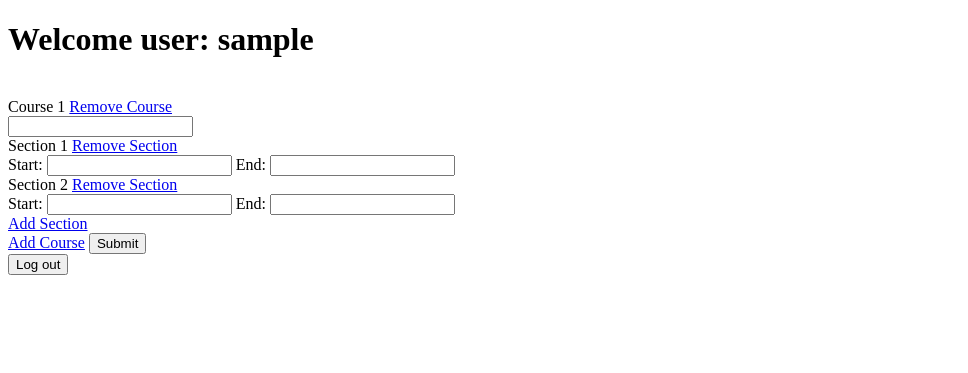
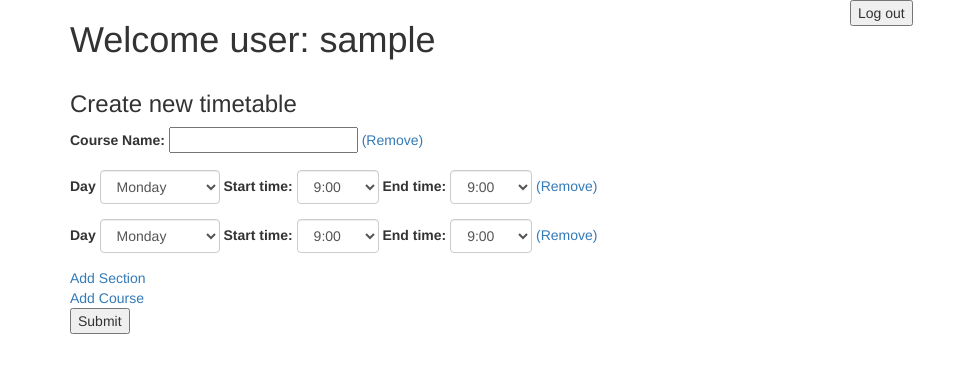
Before and after one commit to yourclassmatee/bababababa, a Flask app: a page that uses app/templates/dashboard.html in a window 1280 px wide. Shown: the top 373 px of the page, without its empty margins (0-968 px from the left). Run offline with Flask 2, Linux system fonts and the light colour scheme; the visitor is signed in with stand-in values (Sample User, id 1); some libraries are stand-ins or nearby versions.

Commit message:
change dashboard logic

```diff
--- a/app/main.py
+++ b/app/main.py
@@ -16,23 +16,42 @@ def main():
 @webapp.route('/upload_courses', methods=['POST'])
 def upload_courses():
     if(request.form):
-        courses = request.form.getlist('course_id')
-        print(courses)
+        form_list = request.form.getlist('courses')
+
+        #form_list = ['EFWEFEWF', 'M', '9', '10', 'Tu', '9', '11', '', 'GIRGURG', 'Tu', '10', '11', '']
+        print(form_list)
+
+        courses = []
 
         course_times = []
-        course_times.append([len(courses)])
-        for key in request.form.keys():
-            if(key == "course_id"):
-                continue
-            sections = request.form.getlist(key)
-            section_times = []
-            for i in range(0,len(sections)-1, 2):
-                one_section = sections[i] + "," + sections[i+1]
-                #print(one_section)
-                section_times.append(one_section)
-            course_times.append(section_times)
 
-        #print(course_times)
+        i=0
+        while i < len(form_list):
+            if len(form_list[i]) > 2:
+                courses.append(form_list[i])
+                #print(courses)
+                i += 1
+            else:
+                j = i
+                sections_one_course = []
+                while form_list[j] != "":
+                    #make single section
+                    start = form_list[j] + "_" + form_list[j+1]
+                    end = form_list[j] + "_" + form_list[j+2]
+                    single_section = start + "," + end
+                    sections_one_course.append(single_section)
+                    #print(sections_one_course)
+                    j+=3
+
+                course_times.append(sections_one_course)
+                #print(course_times)
+                i = j+2
+
+
+        #add num of courses
+        course_times.insert(0, [len(course_times)])
+
+        print(course_times)
         assigned_sections = solve_course(course_times)
 
         return str(assigned_sections)
--- a/app/templates/dashboard.html
+++ b/app/templates/dashboard.html
@@ -1,15 +1,28 @@
 <!DOCTYPE html>
 <html lang="en">
 <head>
+    <link rel="stylesheet" href="https://maxcdn.bootstrapcdn.com/bootstrap/3.3.7/css/bootstrap.min.css">
+    <link rel="stylesheet" href="{{url_for('static', filename='main.css')}}">
     <meta charset="UTF-8">
     <title>Course Selection</title>
 </head>
 <body>
-
+<div class="container">
+<div class="row">
+    <div class="col-sm-8">
         <h1 class="title"> Welcome user: {{session['username']}}</h1>
-<br>
+    </div>
+    <div class="col-sm-4">
+        <form method="POST" action={{url_for('logout')}}>
+            <input type="hidden" name="username" value="{{session['username']}}">
+            <input type="submit" value="Log out">
+        </form>
+    </div>
+</div>
 
 
+<div class="row">
+        <div class="col-sm-12">
         {% with messages = get_flashed_messages() %}
         {% if messages %}
             {% for msg in messages %}
@@ -17,40 +30,110 @@
             {% endfor %}
         {% endif %}
         {% endwith %}
-
-
-<form method="POST" action="{{url_for('upload_courses')}}">
-    <div id="course_1">
-        <label id="course_1"> Course 1 </label>
-        <a class="remove_course" id="remove_course_1" href="#">Remove Course</a> <br>
-        <input id="course_1" type="text" name="course_id" value=""> <br>
-
-        <div id="section_1_1">
-            <label id="section_1_1"> Section 1</label>
-            <a class="remove_section" id="remove_section_1_1" href="#">Remove Section</a> <br>
-            Start: <input id="section_1_1" type="text" name="course_1" value="">
-            End: <input id="section_1_1" type="text" name="course_1" value=""> <br>
+    </div>
+</div>
+<div class="row">
+    <div class="col-sm-8">
+        <h3> Create new timetable </h3>
+        <form class="form" method="POST" action="{{url_for('upload_courses')}}">
+            <div class="course">
+            <div class="form-group form-inline">
+                <label for="course_name">Course Name: </label>
+                <input type="text" name="courses">
+                <a class="remove_course" id="" href="#">(Remove)</a>
             </div>
 
-        <div id="section_1_2">
-            <label id="section_1_2"> Section 2</label>
-            <a class="remove_section" id="remove_section_1_2" href="#">Remove Section</a> <br>
-            Start: <input id="section_1_2" type="text" name="course_1" value="">
-            End: <input id="section_1_2" type="text" name="course_1" value="">
-        </div>
-        <a class="add_section" id="add_section_course_1" href="#">Add Section</a>
-
-    </div>
-
-    <a id="add_course" href="#">Add Course</a>
-
+            <div class="form-group form-inline section">
+                <label for="">Day</label>
+                <select class="form-control" name="courses">
+                    <option value="M">Monday</option>
+                    <option value="Tu">Tuesday</option>
+                    <option value="W">Wednesday</option>
+                    <option value="Th">Thursday</option>
+                    <option value="F">Friday</option>
+                </select>
+                <label for="">Start time:</label>
+                <select class="form-control" name="courses">
+                    <option value="9">9:00</option>
+                    <option value="10">10:00</option>
+                    <option value="11">11:00</option>
+                    <option value="12">12:00</option>
+                    <option value="13">13:00</option>
+                    <option value="14">14:00</option>
+                    <option value="15">15:00</option>
+                    <option value="16">16:00</option>
+                    <option value="17">17:00</option>
+                    <option value="18">18:00</option>
+                    <option value="19">19:00</option>
+                    <option value="20">20:00</option>
+                </select>
+                <label for="sel1">End time:</label>
+                <select class="form-control" name="courses">
+                    <option value="9">9:00</option>
+                    <option value="10">10:00</option>
+                    <option value="11">11:00</option>
+                    <option value="12">12:00</option>
+                    <option value="13">13:00</option>
+                    <option value="14">14:00</option>
+                    <option value="15">15:00</option>
+                    <option value="16">16:00</option>
+                    <option value="17">17:00</option>
+                    <option value="18">18:00</option>
+                    <option value="19">19:00</option>
+                    <option value="20">20:00</option>
+                </select>
+                <a class="remove_section" id="" href="#">(Remove)</a>
+            </div>   <!-- section -->
+            <div class="form-group form-inline section">
+                    <label for="">Day</label>
+                    <select class="form-control" name="courses">
+                        <option value="M">Monday</option>
+                        <option value="Tu">Tuesday</option>
+                        <option value="W">Wednesday</option>
+                        <option value="Th">Thursday</option>
+                        <option value="F">Friday</option>
+                    </select>
+                    <label for="">Start time:</label>
+                    <select class="form-control" name="courses">
+                        <option value="9">9:00</option>
+                        <option value="10">10:00</option>
+                        <option value="11">11:00</option>
+                        <option value="12">12:00</option>
+                        <option value="13">13:00</option>
+                        <option value="14">14:00</option>
+                        <option value="15">15:00</option>
+                        <option value="16">16:00</option>
+                        <option value="17">17:00</option>
+                        <option value="18">18:00</option>
+                        <option value="19">19:00</option>
+                        <option value="20">20:00</option>
+                    </select>
+                    <label for="sel1">End time:</label>
+                    <select class="form-control" name="courses">
+                        <option value="9">9:00</option>
+                        <option value="10">10:00</option>
+                        <option value="11">11:00</option>
+                        <option value="12">12:00</option>
+                        <option value="13">13:00</option>
+                        <option value="14">14:00</option>
+                        <option value="15">15:00</option>
+                        <option value="16">16:00</option>
+                        <option value="17">17:00</option>
+                        <option value="18">18:00</option>
+                        <option value="19">19:00</option>
+                        <option value="20">20:00</option>
+                    </select>
+                    <a class="remove_section" id="" href="#">(Remove)</a>
+                </div>   <!-- section -->
+            <a class="add_section" id="" href="#">Add Section</a>
+            <input type="hidden" name="courses">
+        </div> <!-- course -->
+            <a class="add_course" id="" href="#">Add Course</a> <br>
             <input type="submit" value="Submit">
         </form>
-
-<form method="POST" action={{url_for('logout')}}>
-    <input type="hidden" name="username" value="{{session['username']}}">
-    <input type="submit" value="Log out">
-</form>
+    </div>  <!-- div class="col-sm-8"-->
+</div> <!-- div class="row"-->
+</div> <!-- div class="container"-->
 
 
 
```
Lines whose indentation alone changed are shown as unchanged.
